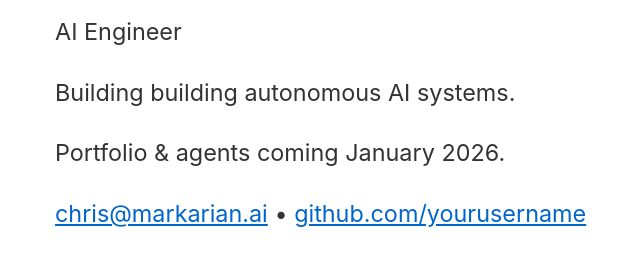
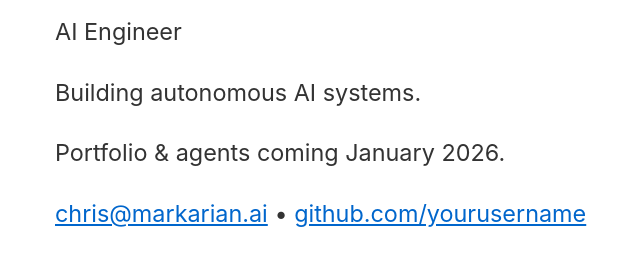
Before and after one commit to chris-markarian/markarian.ai, a plain HTML site: page index.html in a window 1280 px wide. Shown: the part 137-402 px from the top of the page, without its empty margins (260-900 px from the left). Drawn offline with Linux system fonts and the light colour scheme.

Commit message:
Update index.html

```diff
--- a/index.html
+++ b/index.html
@@ -13,7 +13,7 @@
 <body>
   <h1>Chris Markarian</h1>
   <p>AI Engineer</p>
-  <p>Building building autonomous AI systems.</p>
+  <p>Building autonomous AI systems.</p>
   <p>Portfolio & agents coming January 2026.</p>
   <p><a href="mailto:chris@markarian.ai">chris@markarian.ai</a> • <a href="https://github.com/chris-markarian">github.com/yourusername</a></p>
 </body>
```
